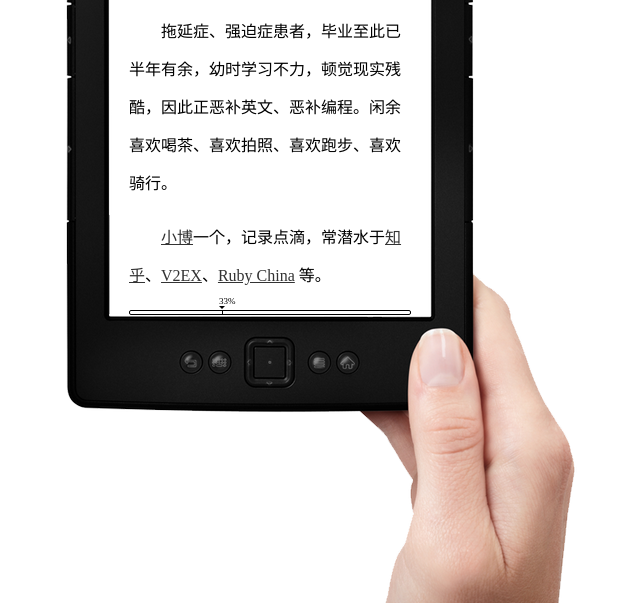
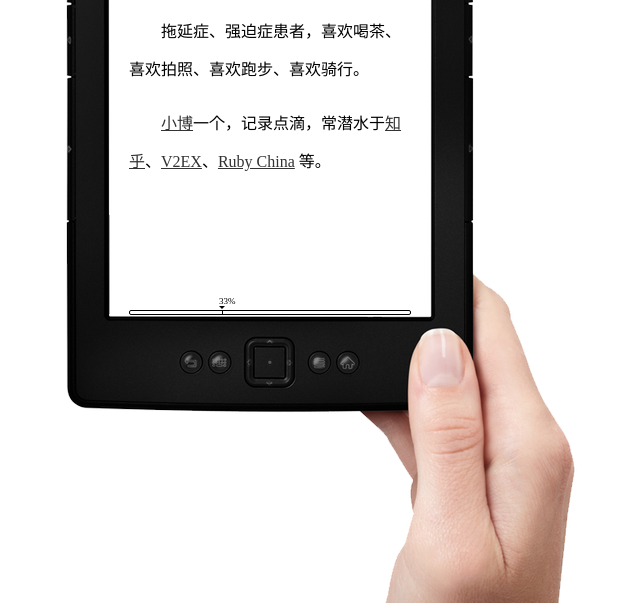
Before and after one commit to fooleapchen/fooleapchen.github.com, a plain HTML site: page index.html in a window 1280 px wide. Shown: the part 205-816 px from the top of the page, without its empty margins (335-975 px from the left). Drawn offline with Linux system fonts and the light colour scheme.

Commit message:
Update index.html

```diff
--- a/index.html
+++ b/index.html
@@ -94,7 +94,7 @@
   <header class="font-hei">Fooleap Chen<img src="battery.png" /></header>
   <section class="font-kai">
     <p>鄙人陈喜龙，生长于潮汕，现浪迹于杭城。</p>
-    <p>拖延症、强迫症患者，毕业至此已半年有余，幼时学习不力，顿觉现实残酷，因此正恶补英文、恶补编程。闲余喜欢喝茶、喜欢拍照、喜欢跑步、喜欢骑行。</p>
+    <p>拖延症、强迫症患者，喜欢喝茶、喜欢拍照、喜欢跑步、喜欢骑行。</p>
     <p><a href="http://blog.fooleap.org/">小博</a>一个，记录点滴，常潜水于<a href="http://www.zhihu.com/people/fooleap">知乎</a>、<a href="http://v2ex.com/member/fooleap">V2EX</a>、<a href="http://ruby-china.org/fooleap">Ruby China</a> 等。</p>
   </section>
   <footer class="font-ming">
```
